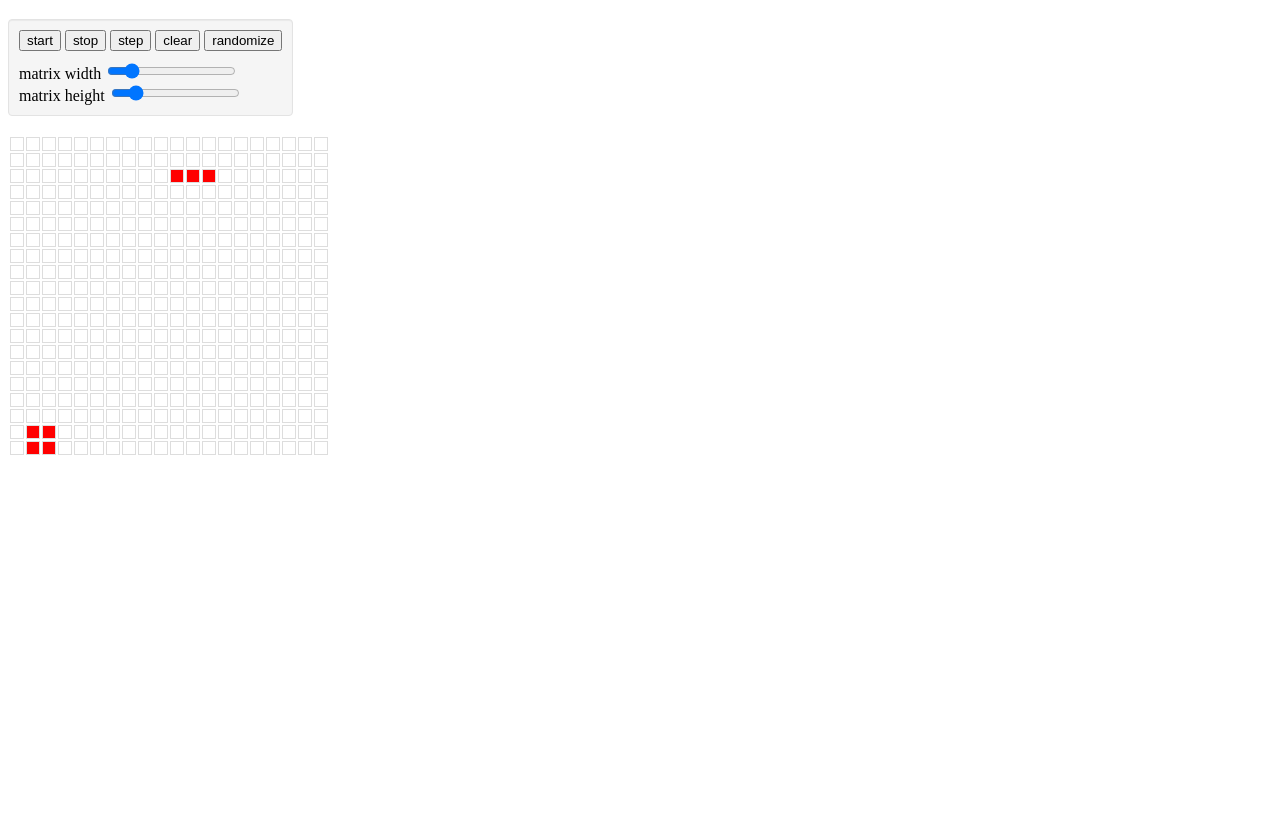
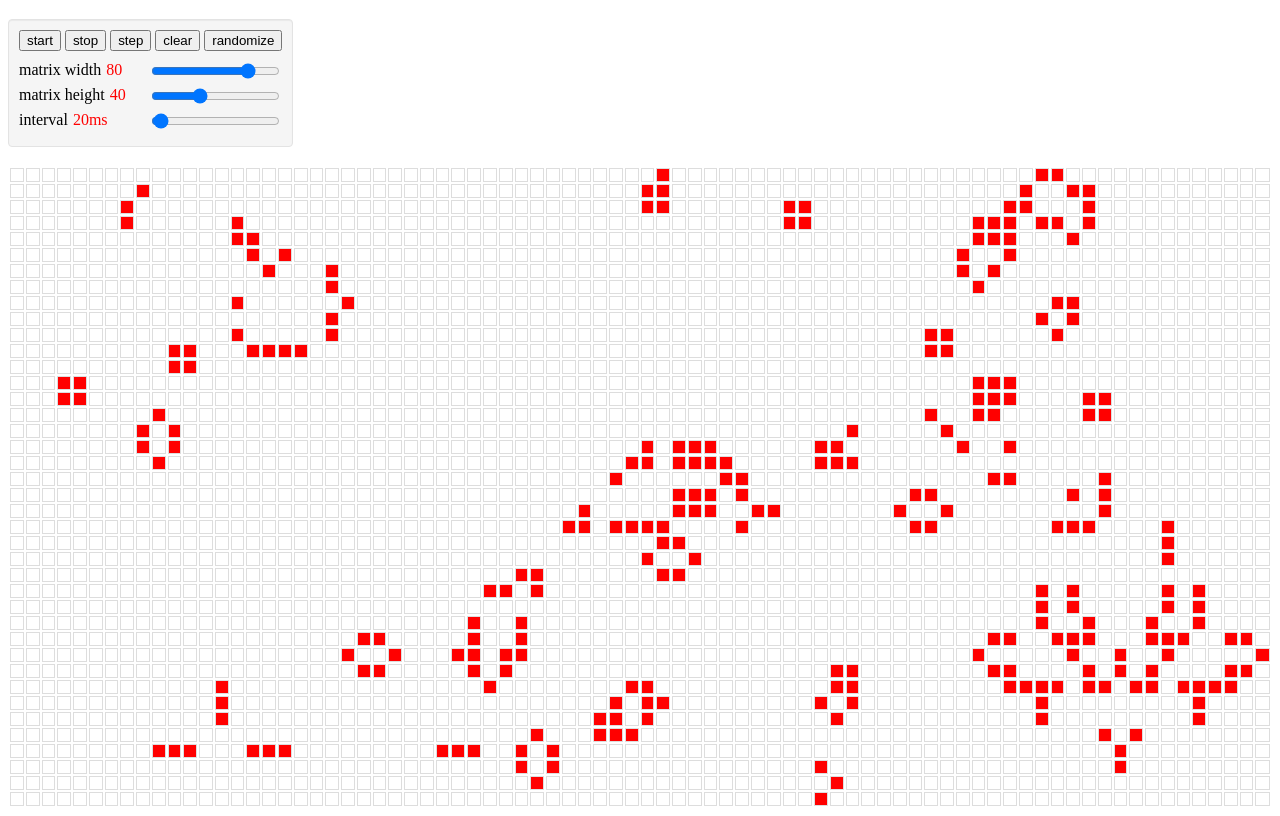
Before and after one commit to jacek213/angular-game-of-life, a plain HTML site: page index.html in a window 1280 px wide. Both pictures are taken after a click on the button "start". Shown: the part 61-877 px from the top of the page. Before the commit the page ends 800 px from the top, so only its background shows below. Drawn offline with Linux system fonts and the light colour scheme.

Commit message:
selectable interval

```diff
--- a/app.css
+++ b/app.css
@@ -23,4 +23,19 @@ table td.active {
 
 #sliders {
   margin-top: 10px;
+  position: relative;
 }
+
+#sliders input {
+  position: absolute;
+  right: 0;
+}
+
+.slider-wrapper {
+  margin-bottom: 7px;
+}
+
+.current-val {
+  margin-left: 5px;
+  color: red;
+}
--- a/app.js
+++ b/app.js
@@ -7,8 +7,9 @@
         ctrl = this;
 
     var init = function() {
-      ctrl.width = 20;
-      ctrl.height = 20;
+      ctrl.width = 80;
+      ctrl.height = 40;
+      ctrl.interval = 20;
       ctrl.updateSize();
     };
 
@@ -16,12 +17,11 @@
       ctrl._mapItems(function(item, siblings){
         return ctrl._applyRules(item, siblings);
       });
-    }
+    };
 
     this.start = function() {
-      if ( angular.isDefined(gameInterval) ) return;
-
-      gameInterval = $interval(ctrl.step, 20);
+      if (ctrl._isRunning()) return;
+      gameInterval = $interval(ctrl.step, ctrl.interval);
     };
 
     this.stop = function() {
@@ -31,72 +31,81 @@
       }
     };
 
+    this.updateSpeed = function() {
+      var beenRunning = ctrl._isRunning();
+      ctrl.stop();
+      if (beenRunning) ctrl.start();
+    };
+
     this.updateSize = function() {
-      var row,
-          temp = [];
-
+      var row;
       ctrl.stop();
+      ctrl.matrix = [];
 
       for (var i = 0; i < ctrl.height; i++) {
         row = [];
         for (var ii = 0; ii < ctrl.width; ii++) {
           row.push(Math.round(Math.random()));
         }
-        temp.push(row);
+        ctrl.matrix.push(row);
       }
-      ctrl.matrix = temp;
     };
 
     this.randomize = function() {
-      this.stop();
-      this._mapItems(function() {
+      ctrl.stop();
+      ctrl._mapItems(function() {
         return Math.round(Math.random());
       });
     };
 
     this.clear = function() {
-      this.stop();
-      this._mapItems(function() {
+      ctrl.stop();
+      ctrl._mapItems(function() {
         return 0;
       });
     };
 
     this.toggleItem = function(rowIdx, colIdx) {
-      this.matrix[rowIdx][colIdx] = (this.matrix[rowIdx][colIdx] === 0) ? 1 : 0;
+      ctrl.matrix[rowIdx][colIdx] = (ctrl.matrix[rowIdx][colIdx] === 0) ? 1 : 0;
     };
 
     this._getItemValue = function(rowIdx, colIdx) {
-      if (this._inRange(rowIdx, colIdx)) {
-        return this.matrix[rowIdx][colIdx];
+      if (ctrl._inRange(rowIdx, colIdx)) {
+        return ctrl.matrix[rowIdx][colIdx];
       } else {
         return 0;
       }
     };
 
+    this._isRunning = function() {
+      return angular.isDefined(gameInterval);
+    };
+
     this._inRange = function(rowIdx, colIdx) {
-      return rowIdx <= (this.height - 1) && rowIdx > 0 &&
-             colIdx <= (this.width - 1)  && colIdx > 0;
+      return rowIdx <= (ctrl.height - 1) && rowIdx > 0 &&
+             colIdx <= (ctrl.width - 1)  && colIdx > 0;
     }
 
     this._countSiblings = function(rowIdx, colIdx) {
       return [
-        this._getItemValue(rowIdx-1, colIdx),
-        this._getItemValue(rowIdx-1, colIdx-1),
-        this._getItemValue(rowIdx-1, colIdx+1),
-        this._getItemValue(rowIdx+1, colIdx),
-        this._getItemValue(rowIdx+1, colIdx-1),
-        this._getItemValue(rowIdx+1, colIdx+1),
-        this._getItemValue(rowIdx, colIdx-1),
-        this._getItemValue(rowIdx, colIdx+1),
+        ctrl._getItemValue(rowIdx-1, colIdx),
+        ctrl._getItemValue(rowIdx-1, colIdx-1),
+        ctrl._getItemValue(rowIdx-1, colIdx+1),
+        ctrl._getItemValue(rowIdx+1, colIdx),
+        ctrl._getItemValue(rowIdx+1, colIdx-1),
+        ctrl._getItemValue(rowIdx+1, colIdx+1),
+        ctrl._getItemValue(rowIdx, colIdx-1),
+        ctrl._getItemValue(rowIdx, colIdx+1),
       ].reduce(function (a, b) {
         return a + b;
       });
     };
 
     this._mapItems = function(callback) {
-      this.matrix = this.matrix.map(function(row, rowIdx){
+      var siblings;
+      ctrl.matrix = ctrl.matrix.map(function(row, rowIdx){
         return row.map(function(item, colIdx) {
-          var siblings = ctrl._countSiblings(rowIdx, colIdx);
+          siblings = ctrl._countSiblings(rowIdx, colIdx);
           return callback(item, siblings, rowIdx, colIdx);
         });
       });
--- a/index.html
+++ b/index.html
@@ -1,17 +1,14 @@
 <!DOCTYPE html>
 <html ng-app="gameOfLife">
   <head>
-<!--     <link rel="stylesheet" type="text/css" href="bootstrap.min.css" /> -->
     <script type="text/javascript" src="angular.min.js"></script>
     <script type="text/javascript" src="app.js"></script>
     <link rel="stylesheet" type="text/css" href="app.css">
   </head>
 
-
   <body ng-controller="GameController as game">
 
     <h1>Game of life</h1>
-
 
     <div id="controls">
       <button ng-click="game.start()">start</button>
@@ -21,18 +18,21 @@
       <button ng-click="game.randomize()">randomize</button>
       <div>
         <div id="sliders">
-          <label>matrix width</label>
-          <input type="range" min="6" max="100" value="10" ng-model="game.width" ng-change="game.updateSize(game.width, game.height)" >
-        </div>
-        <div>
-          <label>matrix height</label>
-          <input type="range" min="6" max="100" value="10" ng-model="game.height" ng-change="game.updateSize()" >
+          <div class="slider-wrapper">
+            <label>matrix width<span class="current-val">{{game.width}}</span></label>
+            <input type="range" min="6" max="100" ng-model="game.width" ng-change="game.updateSize()" >
+          </div>
+          <div class="slider-wrapper">
+            <label>matrix height<span class="current-val">{{game.height}}</span></label>
+            <input type="range" min="6" max="100" ng-model="game.height" ng-change="game.updateSize()" >
+          </div>
+          <div class="slider-wrapper">
+            <label>interval<span class="current-val">{{game.interval}}ms</span></label>
+            <input type="range" min="10" max="800" ng-model="game.interval" ng-change="game.updateSpeed()" >
+          </div>
         </div>
       </div>
     </div>
-
-
-
 
     <table>
       <thead>
```
